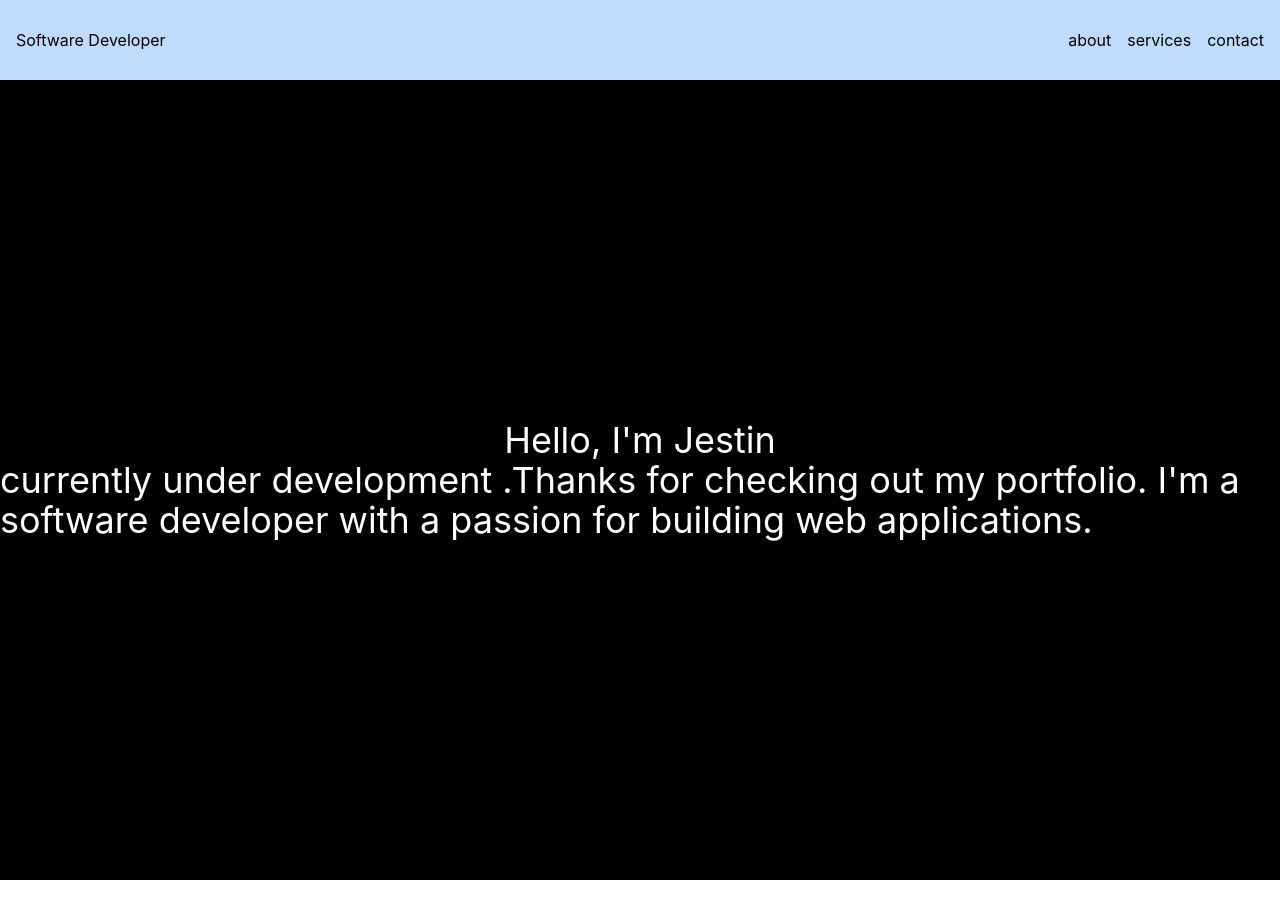
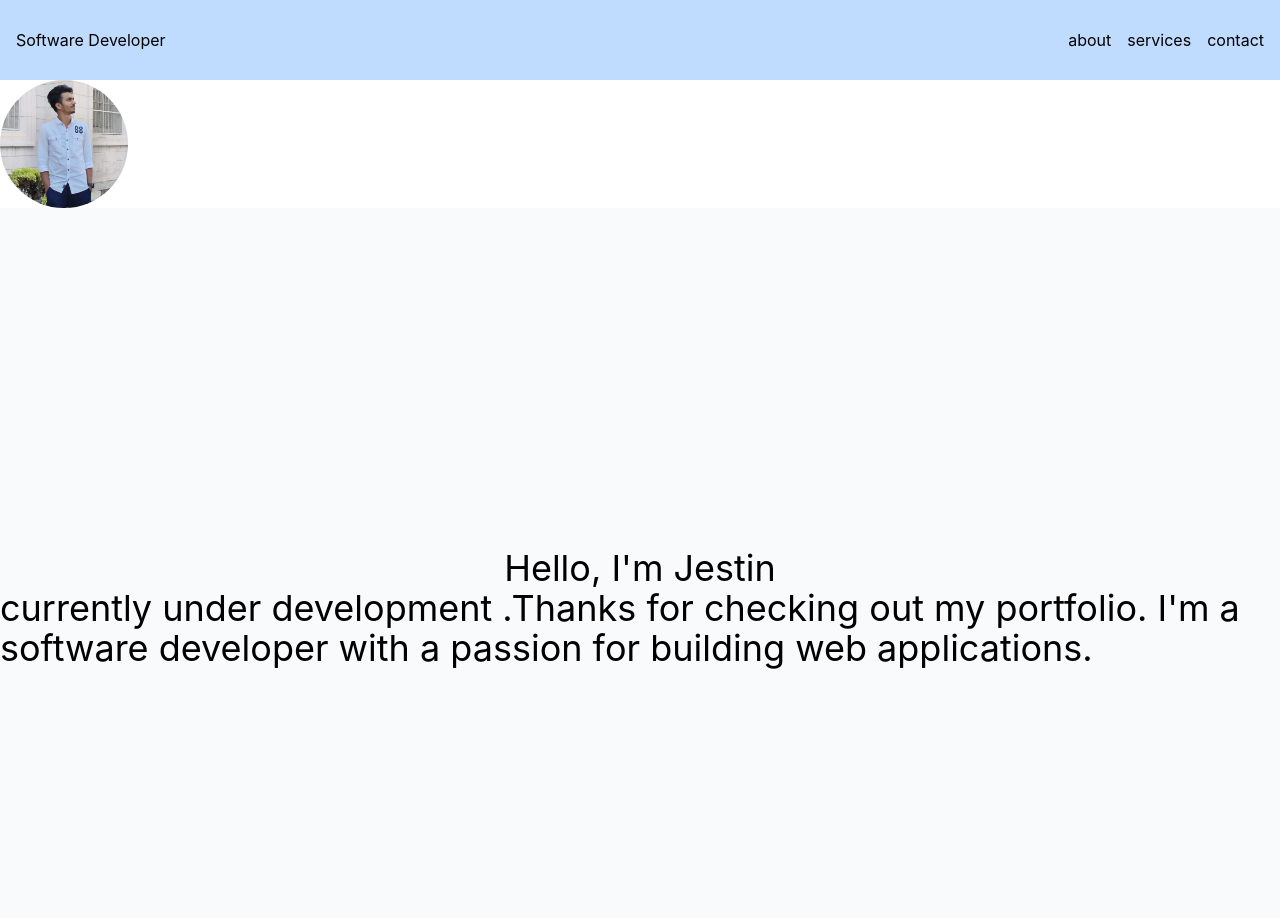
Before and after one commit to jestin-16/portfolio, a React (Create React App) app: page / in a window 1280 px wide. Shown: the top 918 px of the page. Before the commit the page ends 880 px from the top, so only its background shows below. Built offline with nearby package versions, Linux system fonts and the light colour scheme.

Commit message:
changes in app.js

```diff
--- a/public/index.html
+++ b/public/index.html
@@ -24,7 +24,7 @@
       work correctly both with client-side routing and a non-root public URL.
       Learn how to configure a non-root public URL by running `npm run build`.
     -->
-    <title>React App</title>
+    <title>Portfolio</title>
   </head>
   <body>
     <noscript>You need to enable JavaScript to run this app.</noscript>
--- a/src/App.js
+++ b/src/App.js
@@ -1,12 +1,13 @@
 import logo from './logo.svg';
 // import './App.css';
+import jes from './images/jes.jpg';
 
 function App() {
   return (
     <>
 
   <header className="w-full h-20 bg-blue-200">
-<div className='flex justify-between items-center px-4 h-full'>
+<div className='flex items-center justify-between h-full px-4'>
   <div className="text-black font-fold">Software Developer</div>
   <nav>
     <ul className="flex space-x-4">
@@ -17,11 +18,14 @@
   </nav>
 </div>
     </header>
+    <div className="w-32 h-32 ">
+      <img src={jes} alt="jestin"  className="object-cover w-32 h-32 rounded-full"/>
+    </div>
 
-    <div  className="h-screen bg-black">
-      <div className="flex flex-col justify-center items-center h-full">
-        <p className="text-4xl text-white">Hello, I'm Jestin </p>
-        <p className="text-4xl text-white">currently under development .Thanks for checking out my portfolio.
+  <div  className="h-screen bg-gray-50">
+      <div className="flex flex-col items-center justify-center h-full">
+        <p className="text-4xl ">Hello, I'm Jestin </p>
+        <p className="text-4xl ">currently under development .Thanks for checking out my portfolio.
         I'm a software developer with a passion for building web applications. </p>
 
       </div>
```
Also changed, not shown: src/images/jes.jpg (added).
